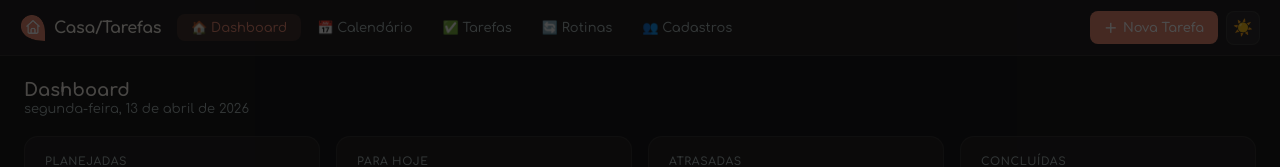
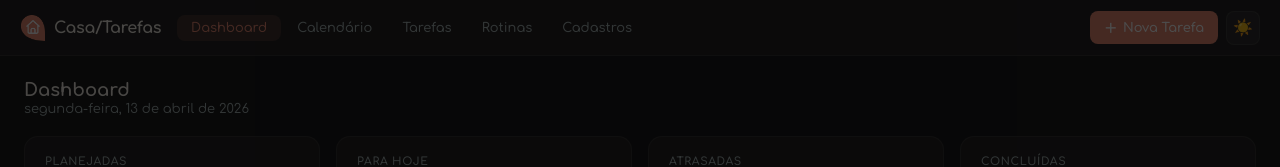
Before and after one commit to brunahessprisco-droid/orbi, a plain HTML site: page casinha.html in a window 1280 px wide. Shown: the top 167 px of the page. Drawn offline with nearby package versions, Linux system fonts and the light colour scheme.

Commit message:
fix: remove nav icons from Casa/Tarefas nav tabs
Co-Authored-By: Claude Sonnet 4.6 <noreply@anthropic.com>

```diff
--- a/casinha.html
+++ b/casinha.html
@@ -378,11 +378,11 @@ body{background:var(--body-bg);color:var(--text);min-height:100vh;}
     <span class="nav-brand-name">Casa/Tarefas</span>
   </div>
   <div class="nav-tabs" id="nav-tabs">
-    <button class="nav-tab active" onclick="showPage('dashboard')"><span class="nav-icon">🏠</span><span class="nav-label"> Dashboard</span></button>
-    <button class="nav-tab" onclick="showPage('calendario')"><span class="nav-icon">📅</span><span class="nav-label"> Calendário</span></button>
-    <button class="nav-tab" onclick="showPage('tarefas')"><span class="nav-icon">✅</span><span class="nav-label"> Tarefas</span></button>
-    <button class="nav-tab" onclick="showPage('rotinas')"><span class="nav-icon">🔄</span><span class="nav-label"> Rotinas</span></button>
-    <button class="nav-tab" onclick="showPage('cadastros')"><span class="nav-icon">👥</span><span class="nav-label"> Cadastros</span></button>
+    <button class="nav-tab active" onclick="showPage('dashboard')"><span class="nav-label"> Dashboard</span></button>
+    <button class="nav-tab" onclick="showPage('calendario')"><span class="nav-label"> Calendário</span></button>
+    <button class="nav-tab" onclick="showPage('tarefas')"><span class="nav-label"> Tarefas</span></button>
+    <button class="nav-tab" onclick="showPage('rotinas')"><span class="nav-label"> Rotinas</span></button>
+    <button class="nav-tab" onclick="showPage('cadastros')"><span class="nav-label"> Cadastros</span></button>
   </div>
   <button class="btn-hamburger" id="btn-hamburger" onclick="toggleNavMenu()" aria-label="Menu">☰</button>
   <div class="nav-actions">
```
